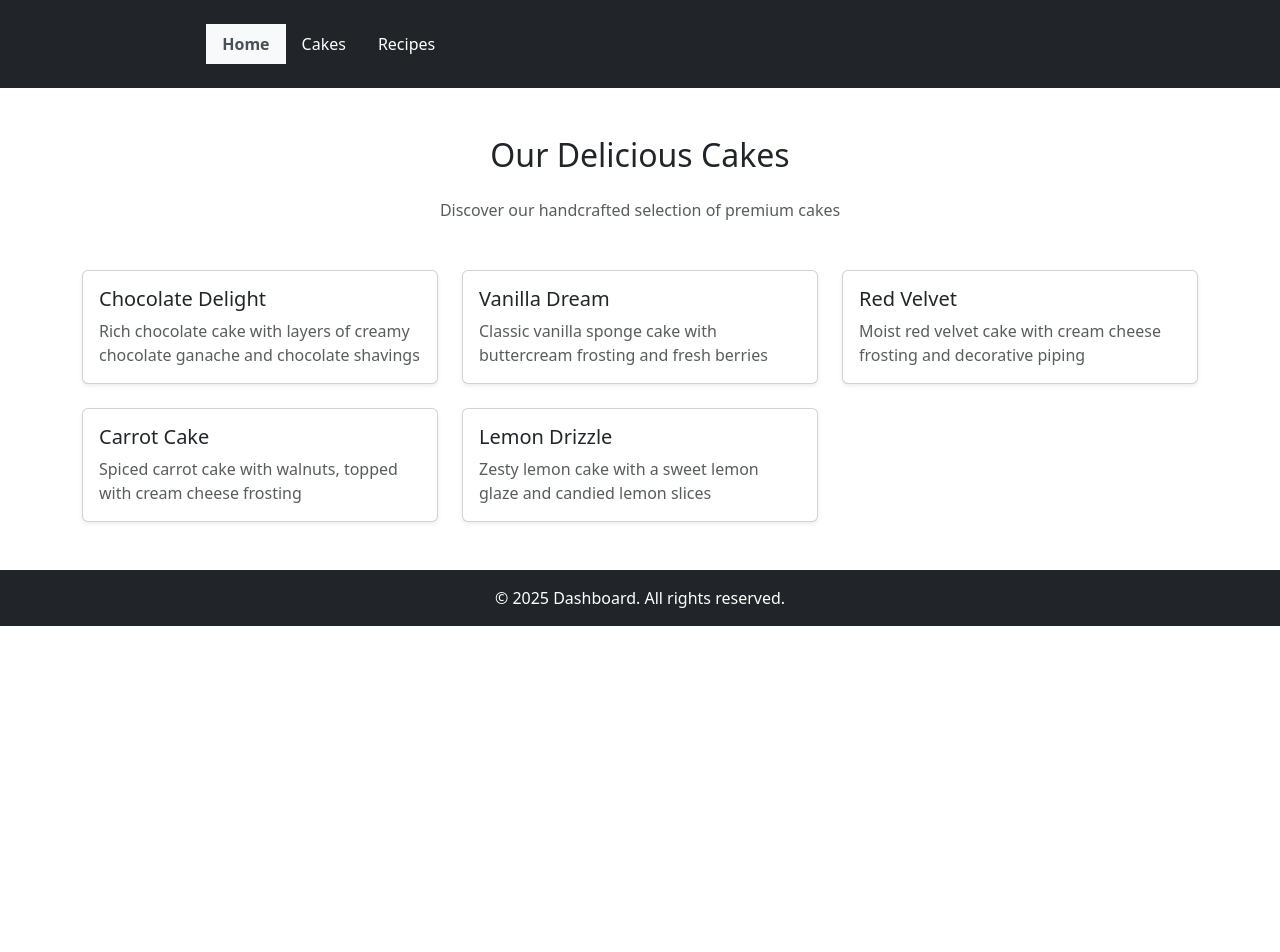
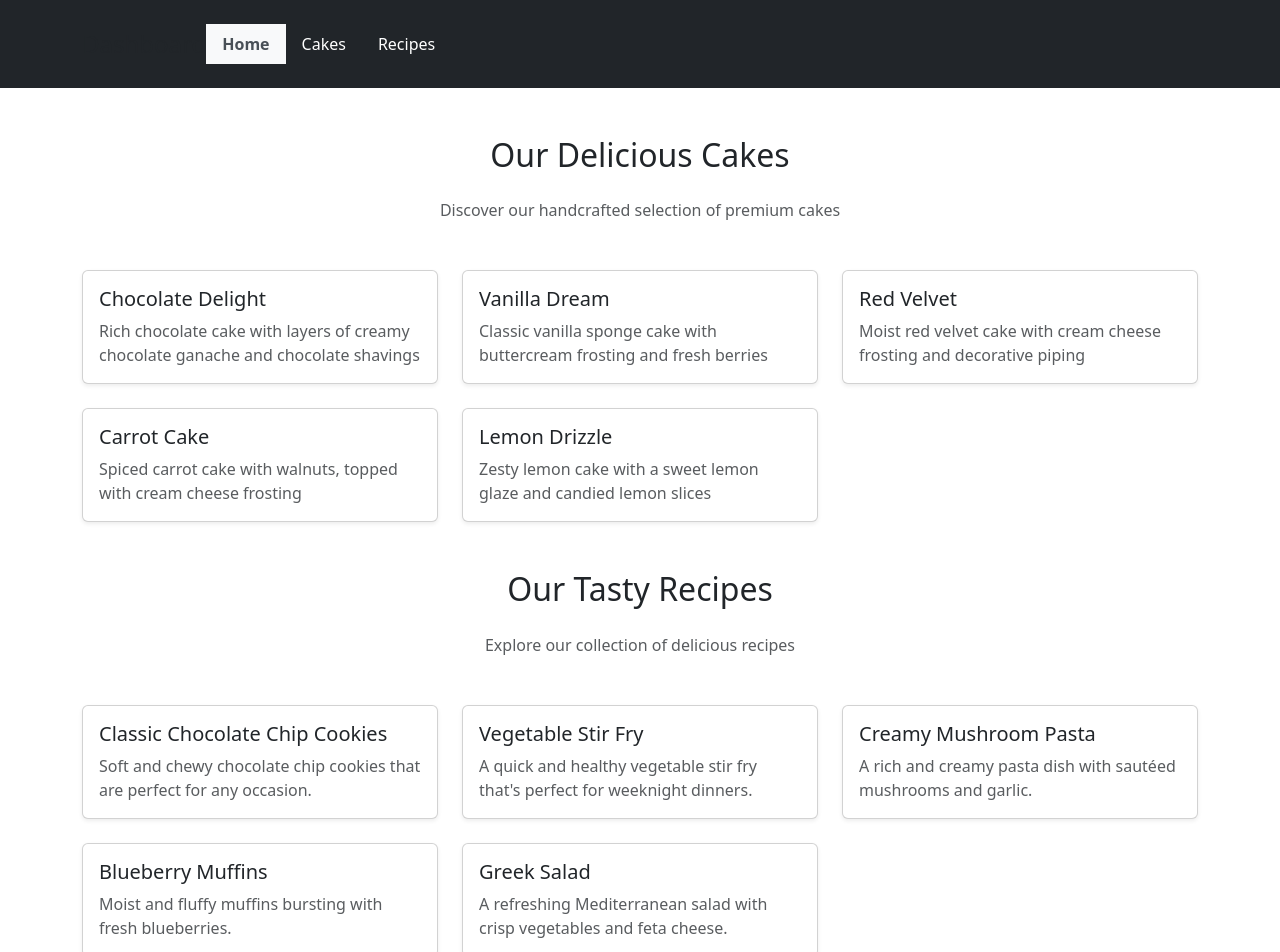
Before and after one commit to necromant2005/vite-testing, a React (Vite) app: page / in a window 1280 px wide. Shown: the top 952 px of the page. Before the commit the page ends 800 px from the top, so only its background shows below. Built offline with nearby package versions, Linux system fonts and the light colour scheme.

Commit message:
added recipes in main page

```diff
--- a/src/pages/Home.tsx
+++ b/src/pages/Home.tsx
@@ -1,6 +1,7 @@
 import { Link } from 'react-router-dom'
 import './pages.css'
 import cakesData from '../data/cakes/cakes.json'
+import recipesData from '../data/recipes/recipes.json'
 
 const Home = () => {
   return (
@@ -8,7 +9,7 @@ const Home = () => {
       <h2 className="text-center mb-4">Our Delicious Cakes</h2>
       <p className="text-center text-muted mb-5">Discover our handcrafted selection of premium cakes</p>
 
-      <div className="row row-cols-1 row-cols-md-2 row-cols-lg-3 g-4">
+      <div className="row row-cols-1 row-cols-md-2 row-cols-lg-3 g-4 mb-5">
         {cakesData.cakes.map((cake) => (
           <div key={cake.id} className="col">
             <Link to={`/cakes/${cake.category}/${cake.id}`} className="text-decoration-none">
@@ -22,6 +23,24 @@ const Home = () => {
           </div>
         ))}
       </div>
+
+      <h2 className="text-center mb-4">Our Tasty Recipes</h2>
+      <p className="text-center text-muted mb-5">Explore our collection of delicious recipes</p>
+
+      <div className="row row-cols-1 row-cols-md-2 row-cols-lg-3 g-4">
+        {recipesData.recipes.map((recipe) => (
+          <div key={recipe.id} className="col">
+            <Link to={`/recipes/${recipe.category}/${recipe.id}`} className="text-decoration-none">
+              <div className="card h-100 shadow-sm">
+                <div className="card-body">
+                  <h3 className="card-title h5">{recipe.title}</h3>
+                  <p className="card-text text-muted">{recipe.description}</p>
+                </div>
+              </div>
+            </Link>
+          </div>
+        ))}
+      </div>
     </div>
   );
 };
```
